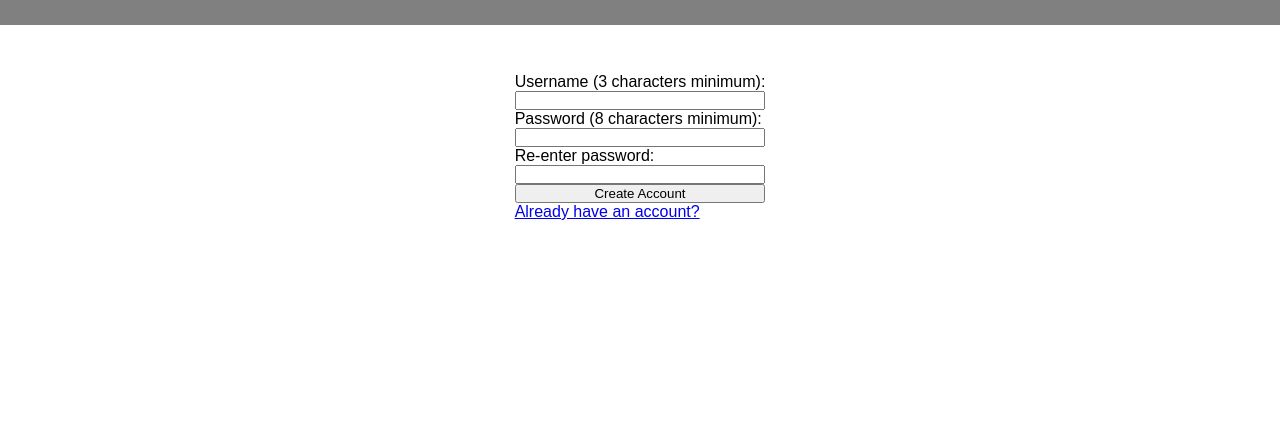
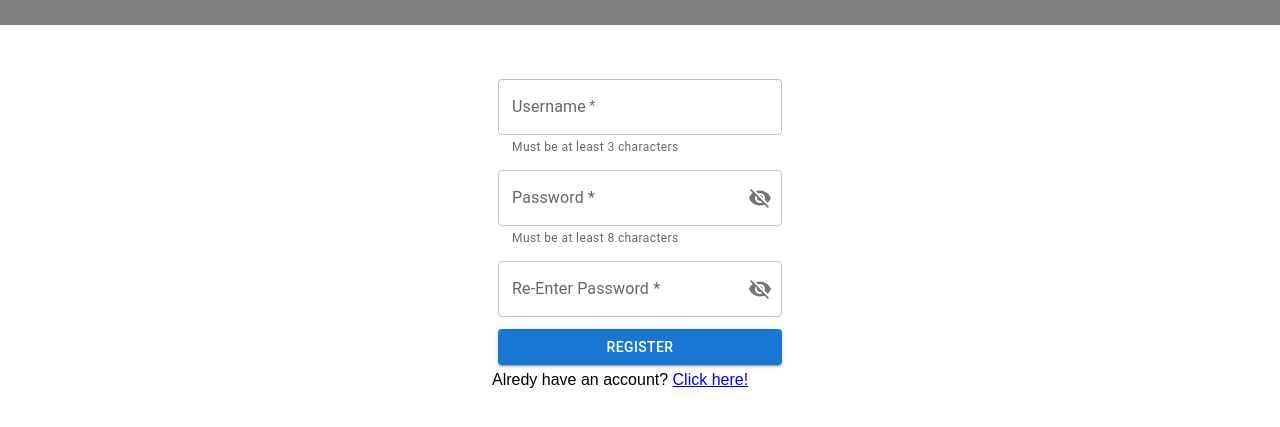
Before and after one commit to TateRedding/StrangersThings, a React app: page /#/register in a window 1280 px wide. Shown: the part 55-482 px from the top of the page. Built offline with nearby package versions, Linux system fonts and the light colour scheme; no server answers.

Commit message:
implemented MaterialUI on LogIn and Register forms

```diff
--- a/package.json
+++ b/package.json
@@ -12,6 +12,10 @@
   "license": "ISC",
   "dependencies": {
     "@babel/preset-react": "^7.18.6",
+    "@emotion/react": "^11.10.5",
+    "@emotion/styled": "^11.10.5",
+    "@mui/icons-material": "^5.11.0",
+    "@mui/material": "^5.11.8",
     "babel-loader": "^9.1.2",
     "css-loader": "^6.7.3",
     "react": "^18.2.0",
--- a/src/components/LogIn.js
+++ b/src/components/LogIn.js
@@ -1,10 +1,21 @@
 import React, { useState } from "react";
 import { Link, useNavigate } from "react-router-dom";
+import Box from '@mui/material/Box';
+import Button from '@mui/material/Button';
+import FormControl from '@mui/material/FormControl';
+import IconButton from '@mui/material/IconButton';
+import InputAdornment from '@mui/material/InputAdornment';
+import InputLabel from '@mui/material/InputLabel';
+import OutlinedInput from '@mui/material/OutlinedInput';
+import TextField from "@mui/material/TextField";
+import Visibility from '@mui/icons-material/Visibility';
+import VisibilityOff from '@mui/icons-material/VisibilityOff';
 
 const LogIn = ({ APIURL, setIsLoggedIn, getPostData }) => {
     const [ usernameInput, setUsernameInput ] = useState('');
     const [ passwordInput, setPasswordInput ] = useState('');
     const [ invalidLogin,  setInvalidLogin ] = useState(false);
+    const [ showPassword, setShowPassword] = useState(false);
 
     const navigate = useNavigate();
 
@@ -43,32 +54,53 @@ const LogIn = ({ APIURL, setIsLoggedIn, getPostData }) => {
     };
 
     return (
-        <form onSubmit={logIn}>
+        <Box
+            component="form"
+            autoComplete="off"
+            sx={{
+                display: "flex",
+                flexDirection: "column",
+                "& .MuiTextField-root, & .MuiFormControl-root, & .MuiButton-root": { m: .75}
+            }}
+            onSubmit={logIn}>
             {
                 (invalidLogin) ?
                     <p>Incorrect username or password. Try again.</p> :
                     null
             }
-            <label htmlFor="username">Username:</label>
-            <input
-                name="username"
+            <TextField
+                label="Username"
                 value={usernameInput}
                 minLength="3"
                 maxLength="20"
                 required
                 onChange={(event) => setUsernameInput(event.target.value)} />
-            <label htmlFor="password">Password:</label>
-            <input
-                type="password"
-                name="password"
-                value={passwordInput}
-                minLength="8"
-                maxLength="25"
-                required
-                onChange={(event) => setPasswordInput(event.target.value)} />
-            <button type="submit">Log In</button>
-            <Link to="/register">Register</Link>
-        </form>
+            <FormControl>
+                <InputLabel htmlFor="password">Password *</InputLabel>
+                <OutlinedInput
+                    id="password"
+                    type={showPassword ? 'text' : 'password'}
+                    label="Password *"
+                    value={passwordInput}
+                    minLength="8"
+                    required
+                    endAdornment={
+                    <InputAdornment position="end">
+                        <IconButton
+                        aria-label="toggle password visibility"
+                        onClick={() => setShowPassword(!showPassword)}
+                        edge="end"
+                        >
+                        {showPassword ? <Visibility /> : <VisibilityOff />}
+                        </IconButton>
+                    </InputAdornment>
+                    }
+                    onChange={(event) => setPasswordInput(event.target.value)}
+                />
+            </FormControl>
+            <Button type="submit" variant="contained">Log In</Button>
+            <p>Don't have an account? <Link to="/register">Click here!</Link></p>
+        </Box>
     );
 };
 
--- a/src/components/Register.js
+++ b/src/components/Register.js
@@ -1,12 +1,24 @@
 import React, { useState } from "react";
 import { Link, useNavigate } from "react-router-dom";
-import "../register.css";
+import Box from '@mui/material/Box';
+import Button from '@mui/material/Button';
+import FormControl from '@mui/material/FormControl';
+import FormHelperText from '@mui/material/FormHelperText';
+import IconButton from '@mui/material/IconButton';
+import InputAdornment from '@mui/material/InputAdornment';
+import InputLabel from '@mui/material/InputLabel';
+import OutlinedInput from '@mui/material/OutlinedInput';
+import TextField from "@mui/material/TextField";
+import Visibility from '@mui/icons-material/Visibility';
+import VisibilityOff from '@mui/icons-material/VisibilityOff';
 
 const Register = ({ APIURL, setIsLoggedIn }) => {
     const [ usernameInput, setUsernameInput ] = useState('');
     const [ passwordOneInput, setPasswordOneInput ] = useState('');
     const [ passwordTwoInput, setPasswordTwoInput ] = useState('');
     const [ nameTaken, setNameTaken ] = useState(false);
+    const [ showPasswordOne, setShowPasswordOne] = useState(false);
+    const [ showPasswordTwo, setShowPasswordTwo] = useState(false);
 
     const navigate = useNavigate();
 
@@ -44,49 +56,82 @@ const Register = ({ APIURL, setIsLoggedIn }) => {
     };
 
     return (
-        <form onSubmit={registerUser}>
+        <Box
+            component="form"
+            autoComplete="off"
+            sx={{
+                display: "flex",
+                flexDirection: "column",
+                "& .MuiTextField-root, & .MuiFormControl-root, & .MuiButton-root": { m: .75}
+            }}
+            onSubmit={registerUser}>
             {
                 (nameTaken) ?
                     <p>Username is already taken! Try something else.</p> :
                     null
             }
-            <label htmlFor="username">Username (3 characters minimum):</label>
-            <input
-                name="username"
+            <TextField
+                label="Username"
                 value={usernameInput}
                 minLength="3"
                 maxLength="20"
                 required
-                onChange={(event) => {
-                    setUsernameInput(event.target.value)
-                    setNameTaken(false);
-                }} />
-            <label htmlFor="password-one">Password (8 characters minimum):</label>
-            <input
-                type="password"
-                name="password-one"
-                value={passwordOneInput}
-                minLength="8"
-                maxLength="25"
-                required
-                onChange={(event) => setPasswordOneInput(event.target.value)} />
-            <label htmlFor="password-two">Re-enter password:</label>
-            <input
-                type="password"
-                name="password-two"
-                value={passwordTwoInput}
-                minLength="8"
-                maxLength="25"
-                required
-                onChange={(event) => setPasswordTwoInput(event.target.value)} />
+                helperText="Must be at least 3 characters"
+                onChange={(event) => setUsernameInput(event.target.value)} />
+            <FormControl>
+                <InputLabel htmlFor="password-one">Password *</InputLabel>
+                <OutlinedInput
+                    id="password-one"
+                    type={showPasswordOne ? 'text' : 'password'}
+                    label="Password *"
+                    value={passwordOneInput}
+                    minLength="8"
+                    required
+                    endAdornment={
+                    <InputAdornment position="end">
+                        <IconButton
+                        aria-label="toggle password visibility"
+                        onClick={() => setShowPasswordOne(!showPasswordOne)}
+                        edge="end"
+                        >
+                        {showPasswordOne ? <Visibility /> : <VisibilityOff />}
+                        </IconButton>
+                    </InputAdornment>
+                    }
+                    onChange={(event) => setPasswordOneInput(event.target.value)} />
+                <FormHelperText>Must be at least 8 characters</FormHelperText>
+            </FormControl>
             {
                 (passwordOneInput !== passwordTwoInput) ?
                     <p className="match-warning">Passwords must match!</p> :
                     null
             }
-            <button type="submit">Create Account</button>
-            <Link to="/login">Already have an account?</Link>
-        </form>
+            <FormControl>
+                <InputLabel htmlFor="password-two">Re-Enter Password *</InputLabel>
+                <OutlinedInput
+                    id="password-two"
+                    type={showPasswordTwo ? 'text' : 'password'}
+                    label="Re-Enter Password *"
+                    value={passwordTwoInput}
+                    minLength="8"
+                    required
+                    endAdornment={
+                    <InputAdornment position="end">
+                        <IconButton
+                        aria-label="toggle password visibility"
+                        onClick={() => setShowPasswordTwo(!showPasswordTwo)}
+                        edge="end"
+                        >
+                        {showPasswordTwo ? <Visibility /> : <VisibilityOff />}
+                        </IconButton>
+                    </InputAdornment>
+                    }
+                    onChange={(event) => setPasswordTwoInput(event.target.value)}
+                />
+            </FormControl>
+            <Button type="submit" variant="contained">Register</Button>
+            <p>Alredy have an account? <Link to="/login">Click here!</Link></p>
+        </Box>
     );
 };
 
--- a/src/register.css
+++ /dev/null
@@ -1,8 +0,0 @@
-form {
-    display: flex;
-    flex-direction: column;
-}
-
-.match-warning {
-    color: red;
-}
--- a/style.css
+++ b/style.css
@@ -12,3 +12,7 @@ main {
     justify-content: center;
     margin-top: 3em;
 }
+
+.match-warning {
+    color: red;
+}
```
